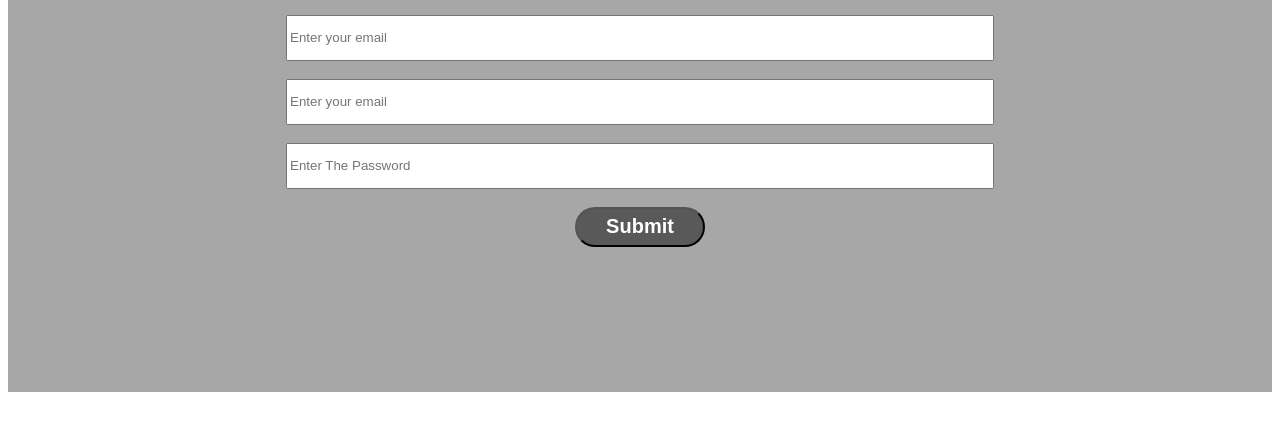
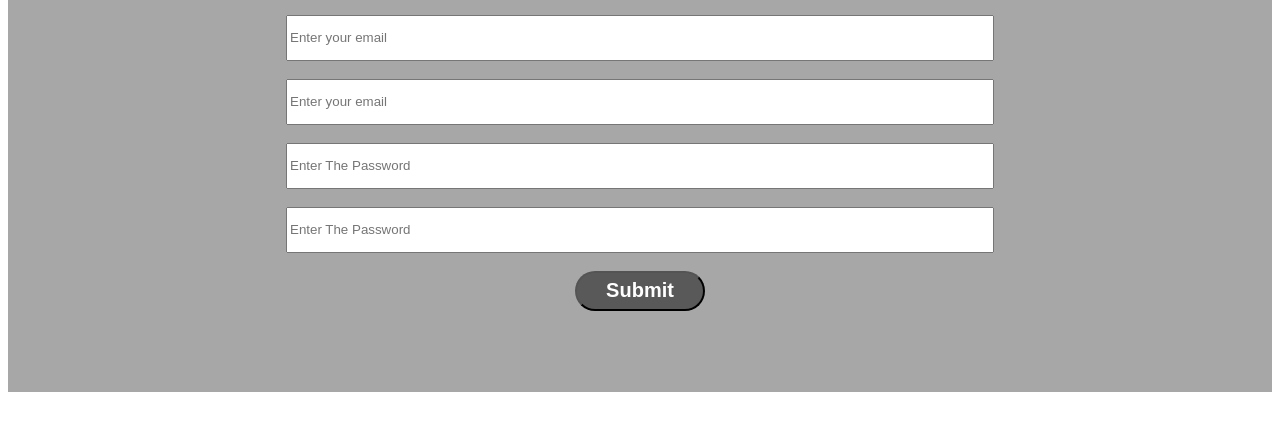
Before and after one commit to WASIZAHID/Newfile, a plain HTML site: page contact.html in a window 1280 px wide. Shown: the part 129-560 px from the top of the page. Drawn offline with Linux system fonts and the light colour scheme.

Commit message:
adding confirm password in contact form

```diff
--- a/contact.html
+++ b/contact.html
@@ -51,6 +51,8 @@
         <br> <br>
         <input type="password" placeholder="Enter The Password">
         <br> <br>
+        <input type="password" placeholder="Enter The Password">
+        <br><br>
         <button>Submit</button>
 
     </form>
```
